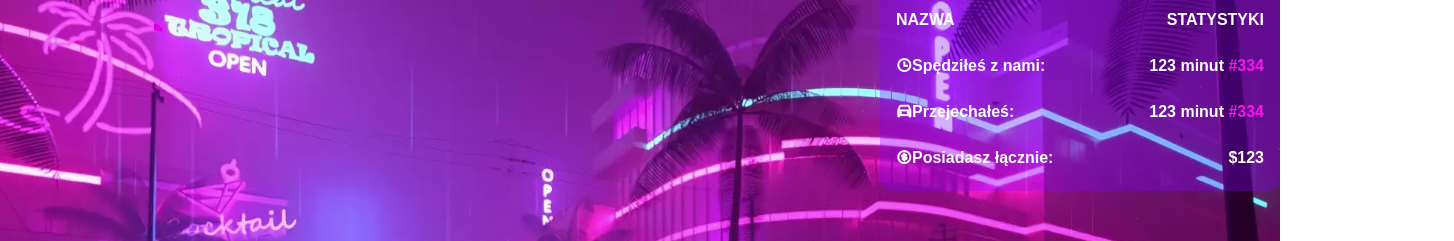
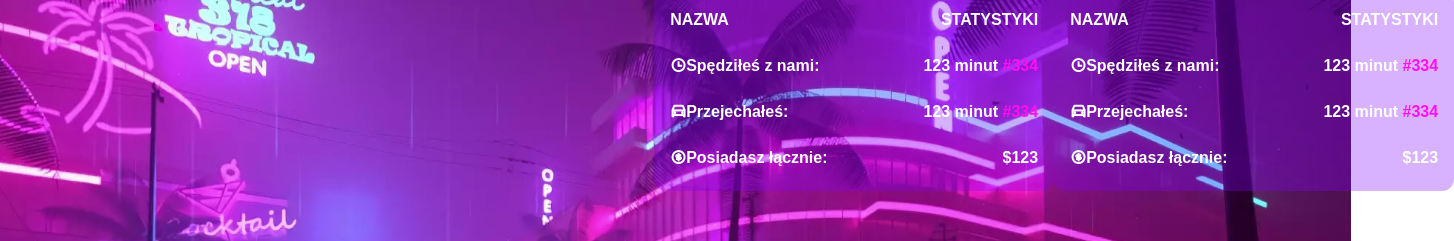
Before and after one commit to MatiKujo/loading-screen, a plain HTML site: page One Piece/index.html in a window 1280 px wide. Shown: the top 241 px of the page, 1454 px wide, since content can reach past the window. Drawn offline with nearby package versions, Linux system fonts and the light colour scheme.

Commit message:
basic music box
basic music box

```diff
--- a/One Piece/index.html
+++ b/One Piece/index.html
@@ -58,6 +58,27 @@
             <div class="stats"><span>$123</span></div>
           </div>
         </div>
+        <div class="music-box">
+          <div class="server-name">NAZWA <span>STATYSTYKI</span></div>
+          <div class="time-played">
+            <span><i class="ri-time-line"></i>Spędziłeś z nami: </span>
+            <div class="stats"><span>123 minut</span>
+            <span class="rank">#334</span></div>
+          </div>
+
+          <div class="km-traveled">
+            <span><i class="ri-car-line"></i>Przejechałeś: </span>
+            <div class="stats">
+            <span>123 minut</span>
+            <span class="rank">#334</span>
+            </div>
+          </div>
+
+          <div class="bank-account">
+            <span><i class="ri-money-dollar-circle-line"></i>Posiadasz łącznie: </span>
+            <div class="stats"><span>$123</span></div>
+          </div>
+        </div>
       </div>
       <div class="loading">
         <p>0%</p>
--- a/One Piece/styles.css
+++ b/One Piece/styles.css
@@ -103,7 +103,7 @@ justify-content: end;
 }
 
 
-.nav-box{
+.nav-box, .music-box{
   width:400px;
   height: 200px;
   background-color: var(--rgba-color);
```
